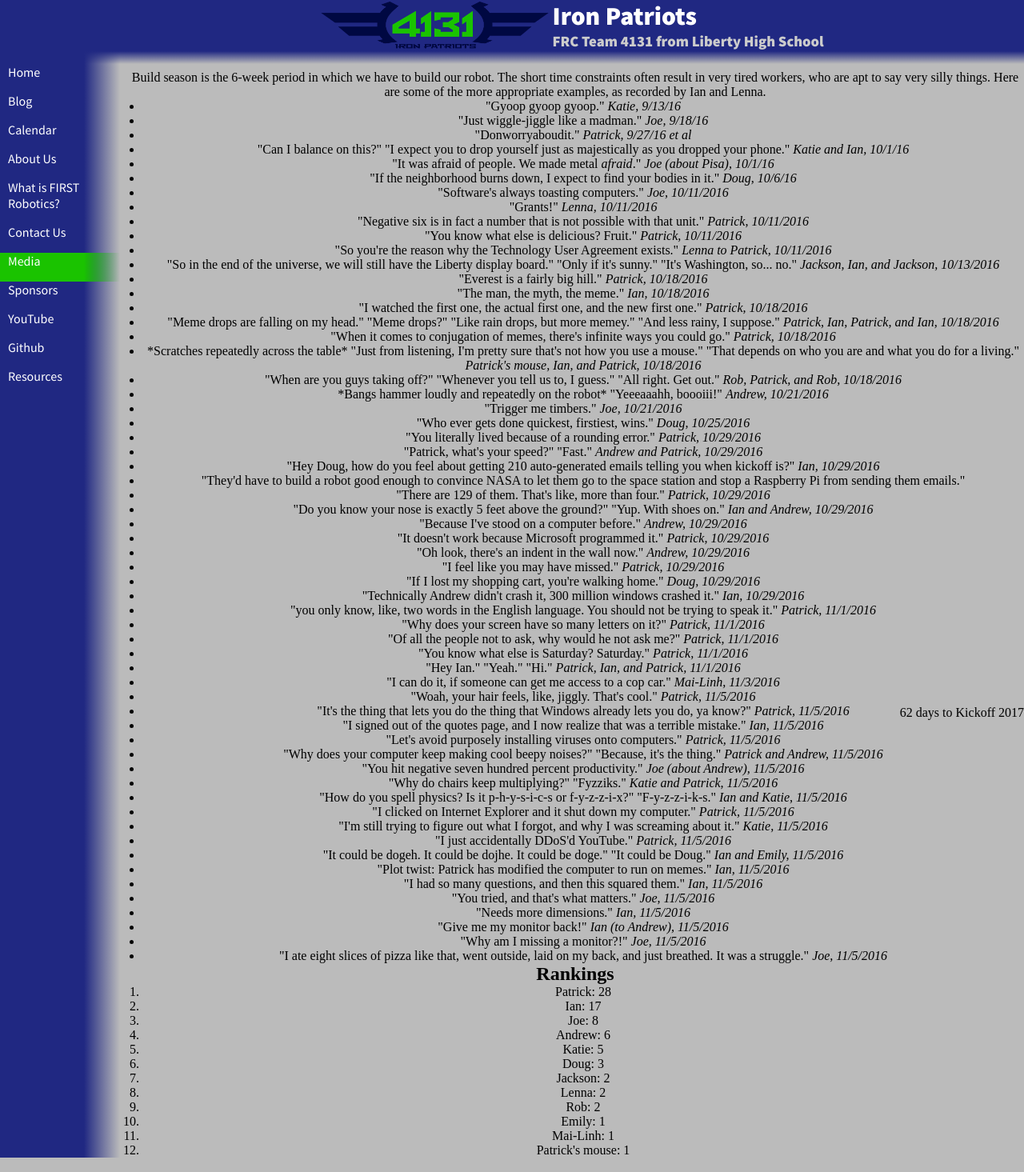
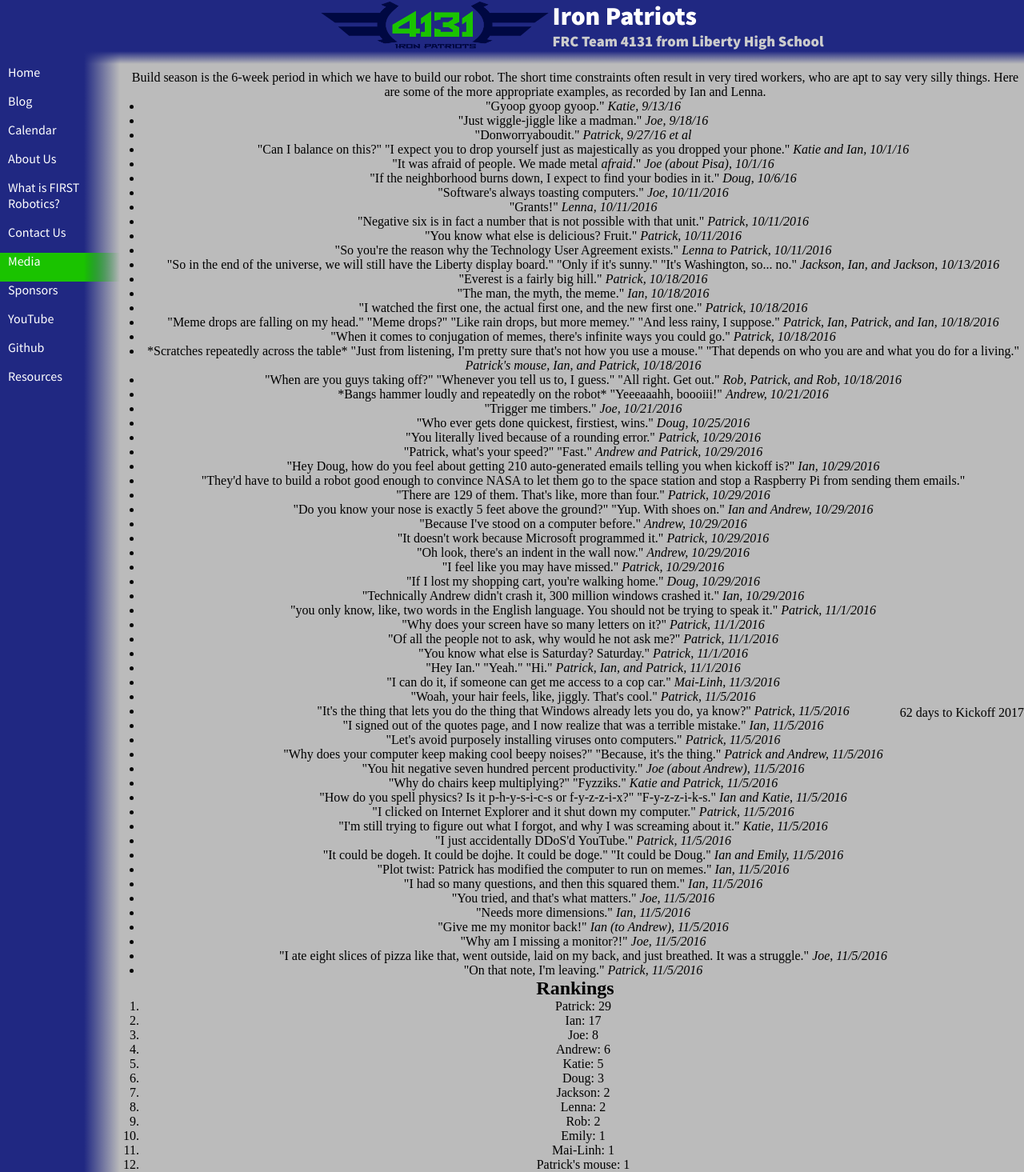
Before and after one commit to katiebugmoon/FRC4131.github.io, a Jekyll site: the page built from media/2017/quotes.html, in a window 1280 px wide. Shown: the whole page at 80% size. Built offline with Jekyll 4.4.1, drawn with Linux system fonts in a browser that asks for light colours; nearby versions of some CDN libraries.

Commit message:
Update quotes.html

```diff
--- a/media/2017/quotes.html
+++ b/media/2017/quotes.html
@@ -63,6 +63,7 @@ title: Build Season 2017 Quotes
 	<li>"Give me my monitor back!" <i>Ian (to Andrew), 11/5/2016</i></li>
 	<li>"Why am I missing a monitor?!" <i>Joe, 11/5/2016</i></li>
 	<li>"I ate eight slices of pizza like that, went outside, laid on my back, and just breathed. It was a struggle." <i>Joe, 11/5/2016</i></li>
+	<li>"On that note, I'm leaving." <i>Patrick, 11/5/2016</i></li>
 </ul>
 <h2>Rankings</h2>
 <ol id='rankings'></ol>
```
